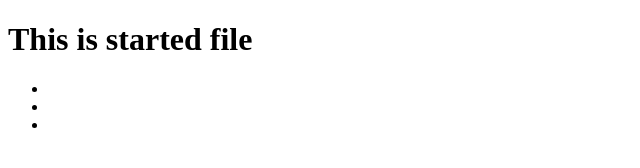
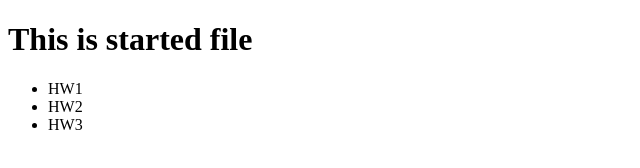
Before and after one commit to MalychAV/new_hw, a plain HTML site: page index.html in a window 1280 px wide. Shown: the whole page, without its empty margins (0-640 px from the left). Drawn offline with Linux system fonts and the light colour scheme.

Commit message:
Add files via upload

```diff
--- a/index.html
+++ b/index.html
@@ -9,9 +9,9 @@
 <body>
     <h1>This is started file</h1>
 	<ul>
-	<li> <a href="https://malychav.github.io/new_hw/hw/hw1/"></a></li>
-	<li> <a href="https://malychav.github.io/new_hw/hw/hw2/"></a></li>
-	<li> <a href="https://malychav.github.io/new_hw/hw/hw3/"></a></li>
+	<li> HW1 <a href="https://malychav.github.io/new_hw/hw/hw1/"></a></li>
+	<li> HW2 <a href="https://malychav.github.io/new_hw/hw/hw2/"></a></li>
+	<li> HW3 <a href="https://malychav.github.io/new_hw/hw/hw3/"></a></li>
 	</ul>
 
 
```
